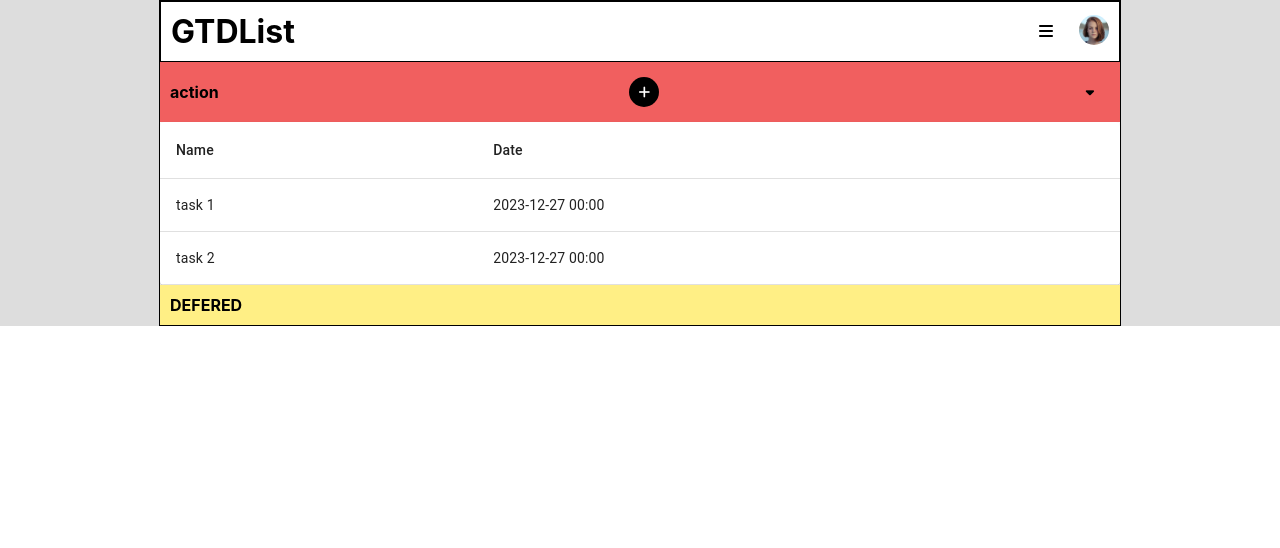
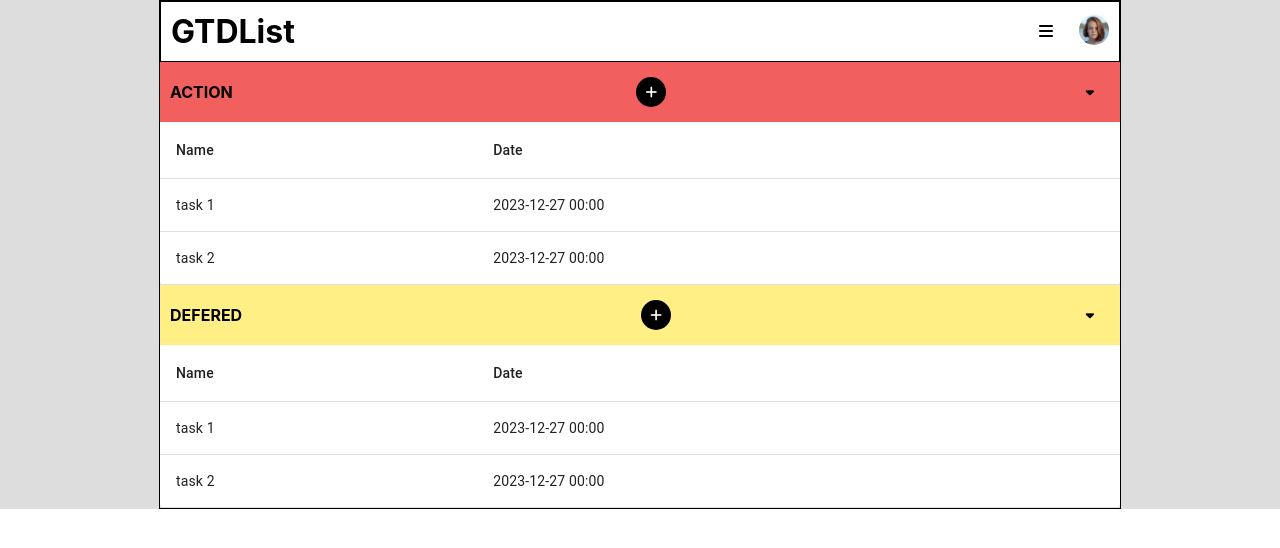
Before and after one commit to heeboy007/GTDList, a React (Create React App) app in the folder gtdlist-web/: page /listview in a window 1280 px wide. Shown: the top 548 px of the page. Built offline with nearby package versions, Linux system fonts and the light colour scheme.

Commit message:
add: made components scrollable

```diff
--- a/gtdlist-web/src/pages/listTaskComponents/listTaskCategory.css
+++ b/gtdlist-web/src/pages/listTaskComponents/listTaskCategory.css
@@ -56,3 +56,9 @@ section.action div.category {
 section.defered div.category {
     background: #ffef85;
 }
+
+/* table styles */
+
+section .taskTable {
+    overflow-x: auto;
+}
--- a/gtdlist-web/src/pages/listTaskComponents/listTaskCategory.js
+++ b/gtdlist-web/src/pages/listTaskComponents/listTaskCategory.js
@@ -7,6 +7,11 @@ const tempSampleRows = [
     {id: 1, name: 'task 1', date: "2023-12-27 00:00"},
     {id: 2, name: 'task 2', date: "2023-12-27 00:00"},
 ]
+
+function capitalize(str) {
+    if(!str) return str;
+    return str.charAt(0).toUpperCase() + str.slice(1).toLowerCase();
+}
 
 function ListTaskCategory(props) {
     const category = props.category;
@@ -36,7 +41,7 @@ function ListTaskCategory(props) {
     return (
         <section className={category}>
             <div className="category">
-                {category}
+                {category.toUpperCase()}
                 <button className="addTask" data-category="action" onClick={(e) => {
                     alert("addTask");
                 }}><i className="fa-solid fa-plus"></i></button>
@@ -44,7 +49,7 @@ function ListTaskCategory(props) {
                     setHideTable(!hideTable);
                 }}><i className={"fa-solid fa-caret-down" + (hideTable ? " closed" : "")}></i></button>
             </div>
-            <TableContainer component={Paper}>
+            { hideTable ? "" : <TableContainer className="taskTable" component={Paper}>
                 <Table aria-label="simple table">
                     <TableHead>
                         <TableCell>Name</TableCell>
@@ -83,7 +88,7 @@ function ListTaskCategory(props) {
                         ))}
                     </TableBody>
                 </Table>
-            </TableContainer>
+            </TableContainer>}
         </section>
     );
 }
--- a/gtdlist-web/src/pages/listTaskView.css
+++ b/gtdlist-web/src/pages/listTaskView.css
@@ -8,6 +8,7 @@
     margin: 0 auto;
     box-sizing: content-box;
     background: white;
+    overflow-y: auto;
 
     border: 1px solid black; /* will be disabled in the future. */
 }
--- a/gtdlist-web/src/pages/listTaskView.js
+++ b/gtdlist-web/src/pages/listTaskView.js
@@ -13,11 +13,7 @@ function ListTaskView(props) {
         <div className="listTask">
             <ListTaskHeader></ListTaskHeader>
             <ListTaskCategory category={"action"}></ListTaskCategory>
-            <section className="defered">
-                <div className="category">
-                    DEFERED
-                </div>
-            </section>
+            <ListTaskCategory category={"defered"}></ListTaskCategory>
         </div>
     );
 }
```
